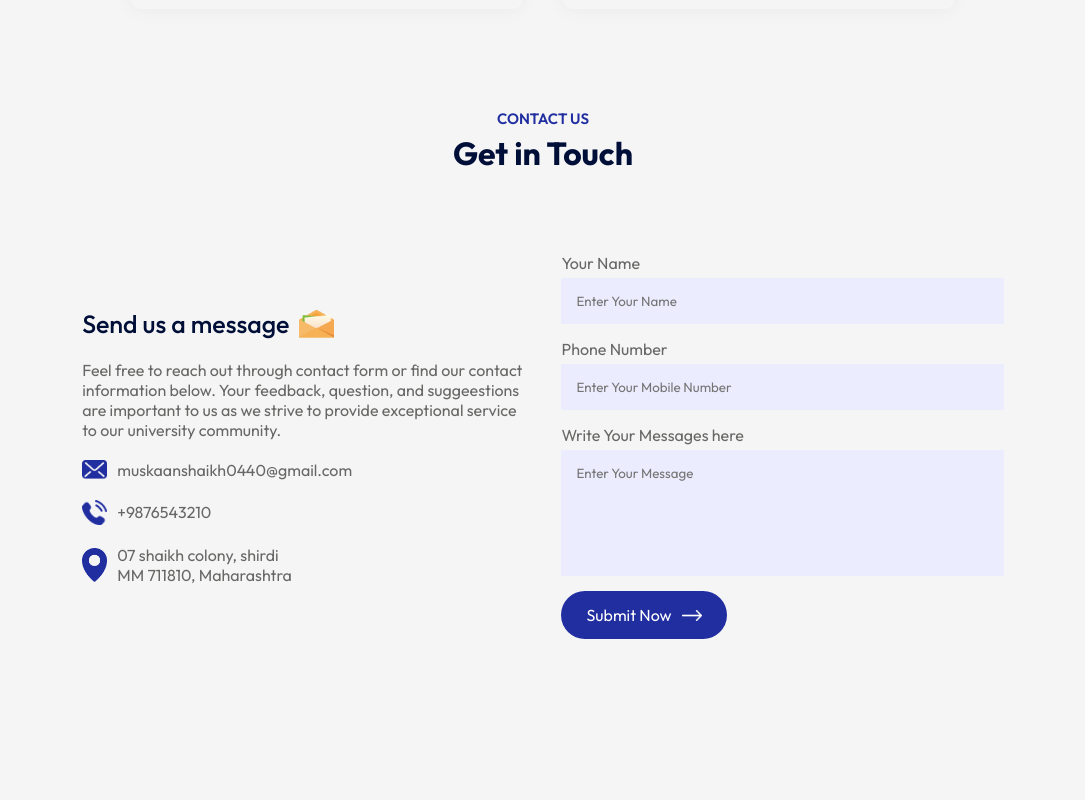
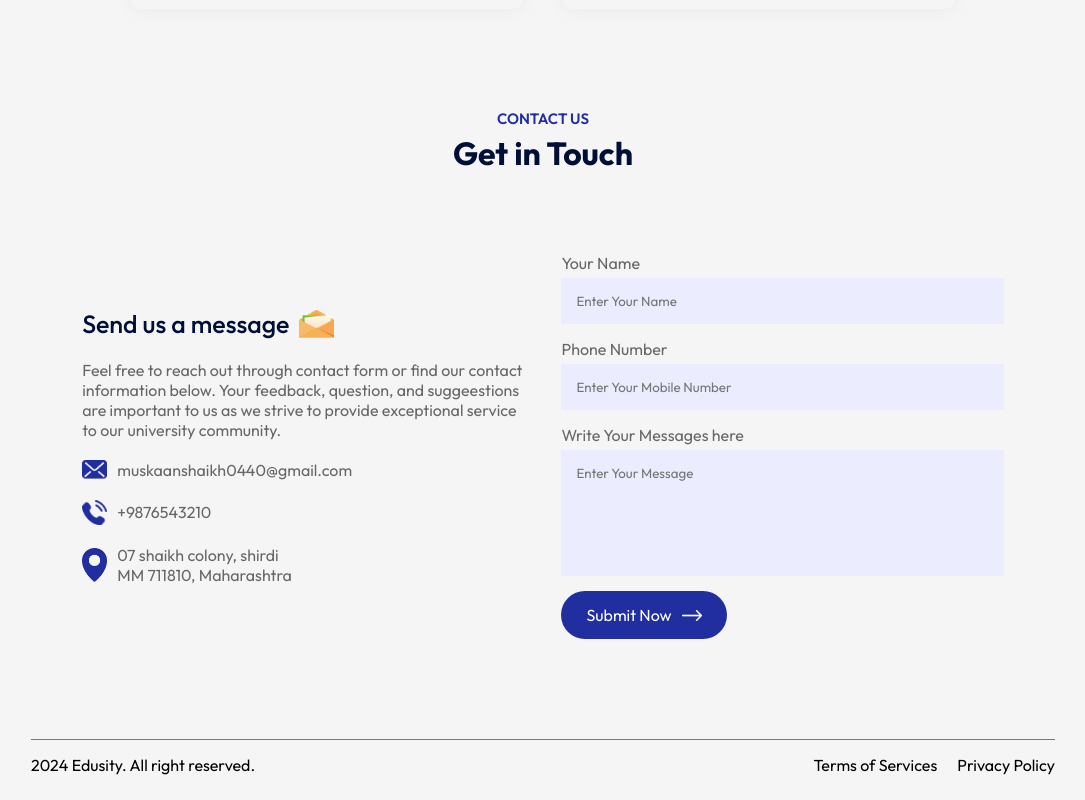
Before and after one commit to Muskan711810/Education_website, a React (Vite) app: page / in a window 1280 px wide. Shown: the part 2931-3731 px from the top of the page, without its empty margins (97-1182 px from the left). Before the commit the page ends 3670 px from the top, so only its background shows below. Built offline with nearby package versions, Linux system fonts and the light colour scheme.

Commit message:
change13

```diff
--- a/src/App.jsx
+++ b/src/App.jsx
@@ -7,6 +7,7 @@
 import Campus from './Components/Campus/Campus'
 import Testimonials from './Components/Testimonials/Testimonials'
 import Contact from './Components/Contact/Contact'
+import Footer from './Components/Footer/Footer'
 
 const App = () => {
   return (
@@ -23,6 +24,7 @@
       <Testimonials/>
       <Title subTitle='Contact Us' title='Get in Touch'/>
       <Contact/>
+      <Footer/>
       </div>
     </div>
 
--- a/src/Components/Contact/Contact.jsx
+++ b/src/Components/Contact/Contact.jsx
@@ -7,6 +7,35 @@
 import white_arrow from '../../assets/white-arrow.png'
 
 const Contact = () => {
+
+    const [result, setResult] = React.useState("");
+
+  const onSubmit = async (event) => {
+    event.preventDefault();
+    setResult("Sending....");
+    const formData = new FormData(event.target);
+
+    formData.append("access_key", "e62ce092-2739-4379-9a6c-fb9ccb130013");
+
+    const response = await fetch("https://api.web3forms.com/submit", {
+      method: "POST",
+      body: formData
+    });
+
+    const data = await response.json();
+
+    if (data.success) {
+      setResult("Form Submitted Successfully");
+      event.target.reset();
+    } else {
+      console.log("Error", data);
+      setResult(data.message);
+    }
+  };
+
+
+
+
   return (
     <div className='contact'>
         <div className="contact-col">
@@ -21,7 +50,7 @@
                 </ul>
         </div>
         <div className="contact-col">
-            <form>
+            <form onSubmit={onSubmit}>
                 <label>Your Name</label>
                 <input type="text"  name='name' placeholder='Enter Your Name'
                 required/>
@@ -32,7 +61,7 @@
                 <textarea name="message" rows="6" placeholder='Enter Your Message' required></textarea>
                 <button type='submit' className='btn dark-btn'>Submit Now <img src={white_arrow} alt="" /></button>
             </form>
-            <span></span>
+            <span>{result}</span>
         </div>
     </div>
   )
--- /dev/null
+++ b/src/Components/Footer/Footer.css
@@ -0,0 +1,15 @@
+.footer
+{
+    margin: 10px auto;
+    display: flex;
+    align-items: center;
+    justify-content: space-between;
+    border-top: 1px solid #797979;
+    padding: 15px 0;
+}
+.footer ul li
+{
+    list-style: none;
+    display: inline-block;
+    margin-left: 20px;
+}
--- /dev/null
+++ b/src/Components/Footer/Footer.jsx
@@ -0,0 +1,16 @@
+import React from 'react'
+import './Footer.css'
+
+const Footer = () => {
+  return (
+    <div className='footer'>
+      <p>2024 Edusity. All right reserved. </p>
+      <ul>
+        <li>Terms of Services</li>
+        <li>Privacy Policy</li>
+      </ul>
+    </div>
+  )
+}
+
+export default Footer
```
